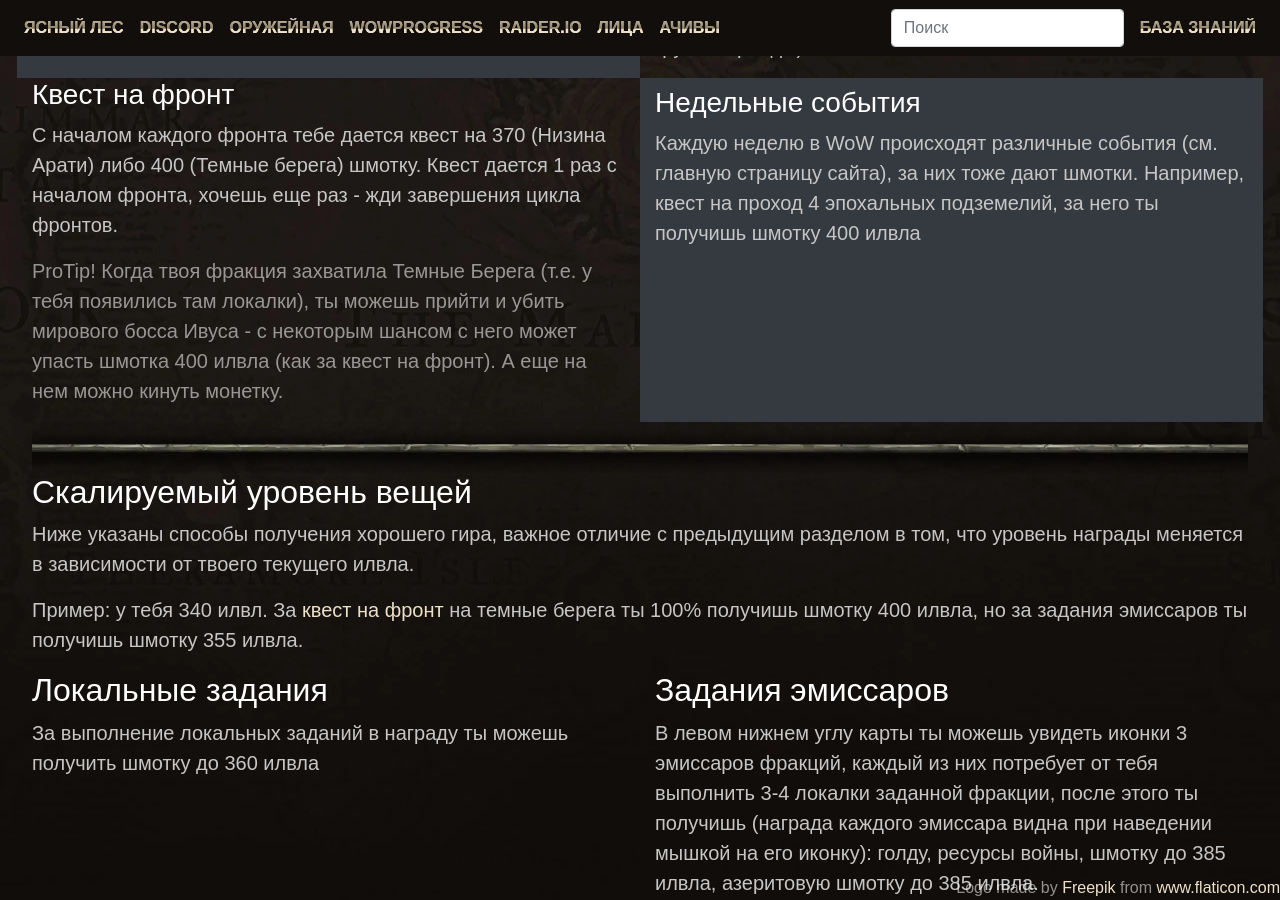
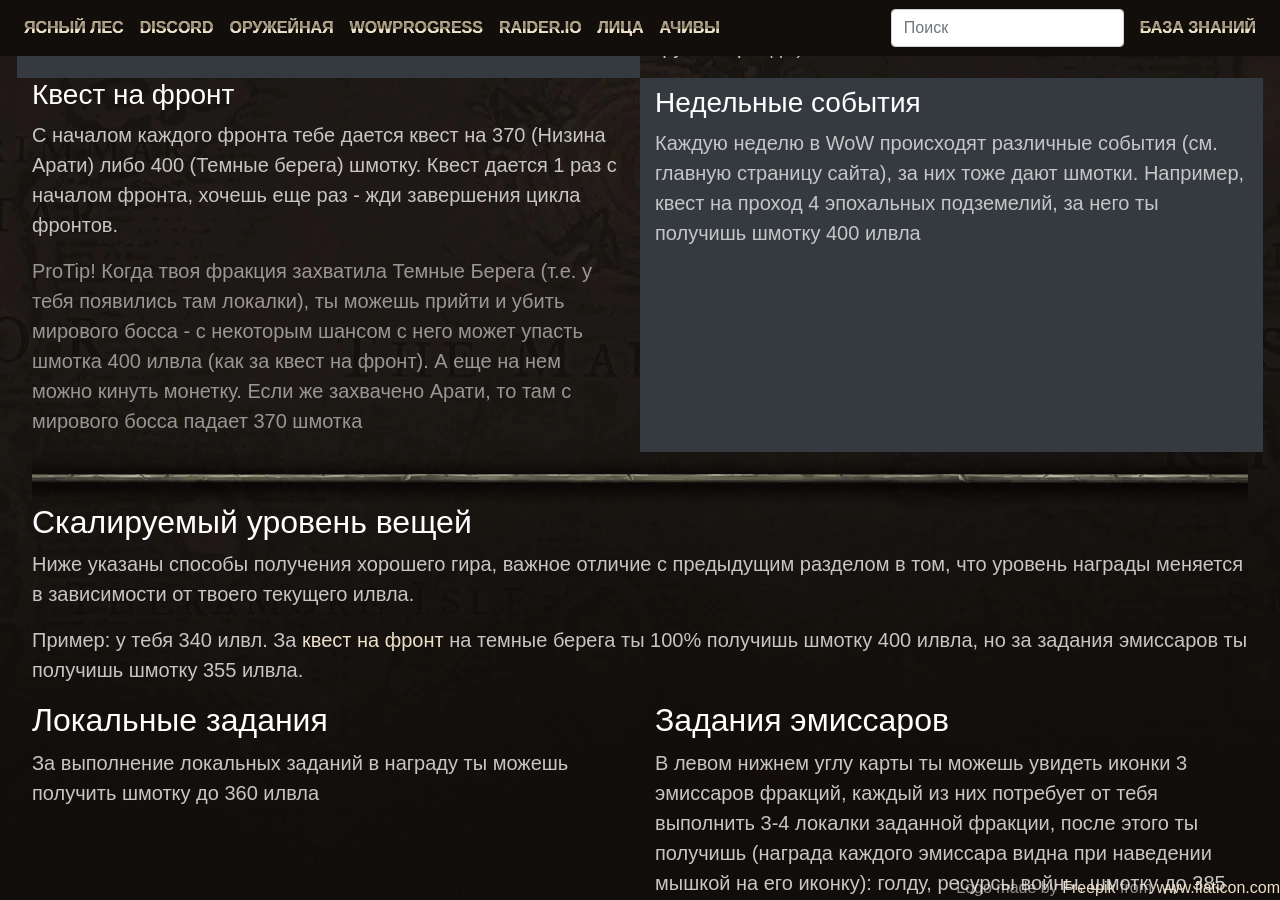
Before and after one commit to forestguild/website, a Jekyll site: the page built from wiki/start/gear.md, in a window 1280 px wide and 900 px high, scrolled down 2488 px. Built offline with Jekyll 4.4.1, drawn with Linux system fonts in a browser that asks for light colours; a script that is not in the unit is left out; comment, search, counter and statistics services are not loaded; some of the changed text lies outside the part shown.

Commit message:
updated gear

```diff
--- a/wiki/start/gear.md
+++ b/wiki/start/gear.md
@@ -159,7 +159,7 @@ description: Гайд по быстрому набору итем левела
 
 С началом каждого фронта тебе дается квест на 370 (Низина Арати) либо 400 (Темные берега) шмотку. Квест дается 1 раз с началом фронта, хочешь еще раз - жди завершения цикла фронтов.
 
-> ProTip! Когда твоя фракция захватила Темные Берега (т.е. у тебя появились там локалки), ты можешь прийти и убить мирового босса Ивуса - с некоторым шансом с него может упасть шмотка 400 илвла (как за квест на фронт). А еще на нем можно кинуть монетку.
+> ProTip! Когда твоя фракция захватила Темные Берега (т.е. у тебя появились там локалки), ты можешь прийти и убить мирового босса - с некоторым шансом с него может упасть шмотка 400 илвла (как за квест на фронт). А еще на нем можно кинуть монетку. Если же захвачено Арати, то там с мирового босса падает 370 шмотка
 
 </div>
 <div class="col-lg-6 bg-dark pt-2" markdown="1">
```
Also changed, not shown: other parts of wiki/start/gear.md (+1 -1 lines).
